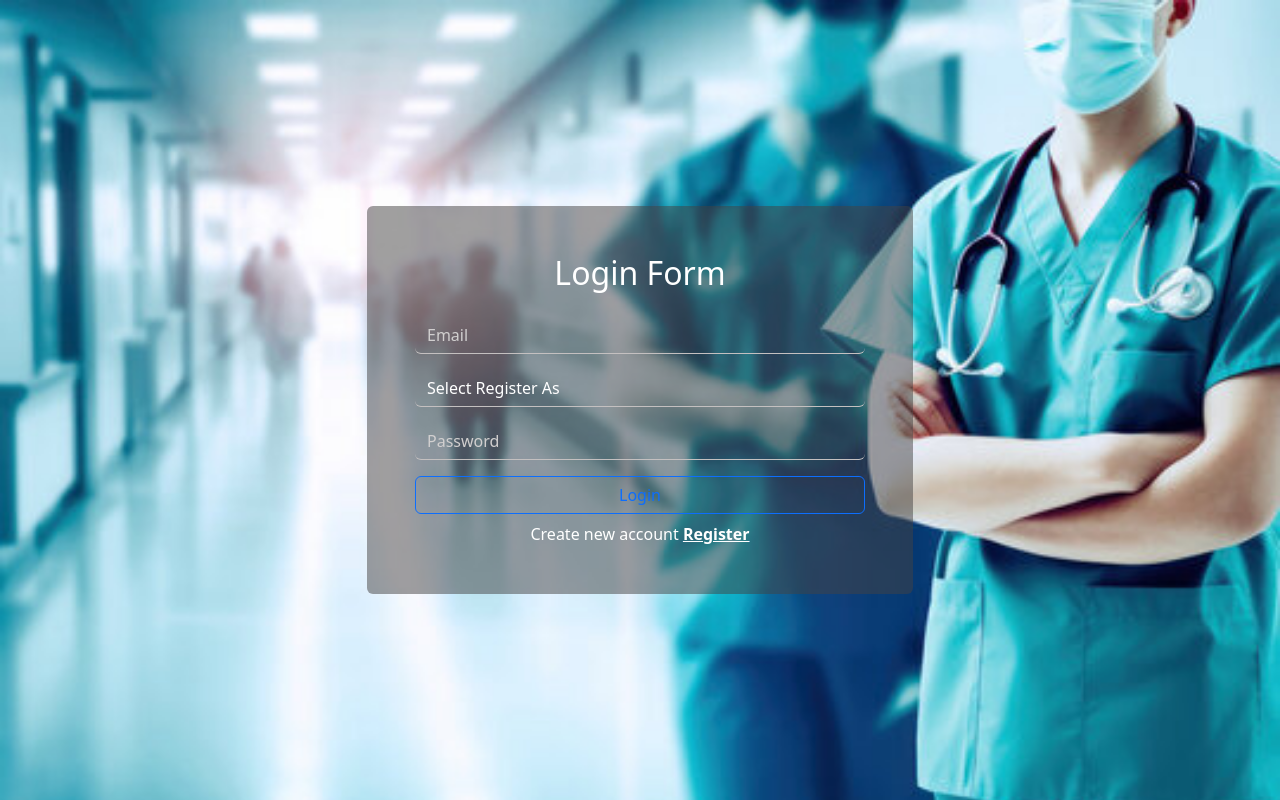
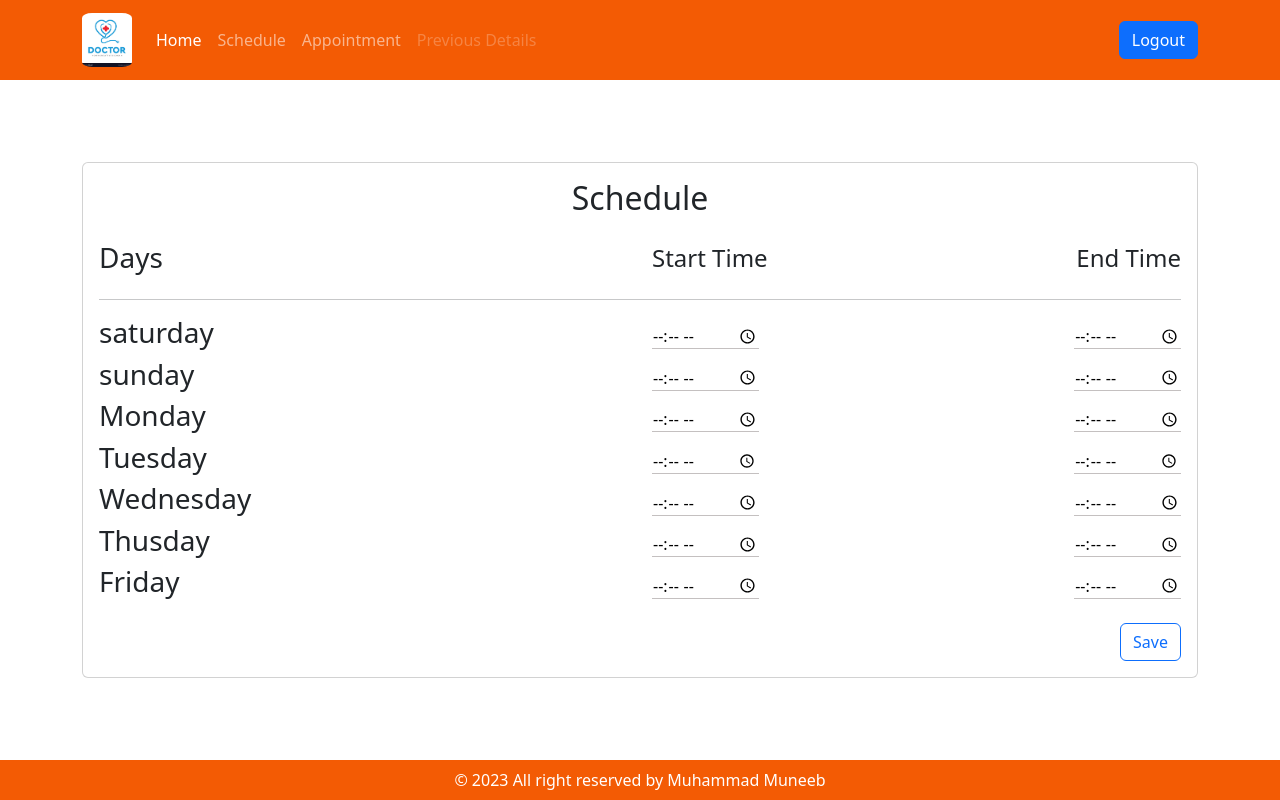
Before and after one commit to MuneebBhaii/doctor_vs_patient, a React (Create React App) app: page /Schedule in a window 1280 px wide. Before the commit this address led to /auth/login. Built offline with nearby package versions, Linux system fonts and the light colour scheme.

Commit message:
'addClock'

```diff
--- a/src/App.scss
+++ b/src/App.scss
@@ -22,34 +22,23 @@ footer{
 label {
   margin: 5px;
 }
-
-// .textmanage {
-//   display: -webkit-box;
-//   -webkit-line-clamp: 4;
-//   -webkit-box-orient: vertical;
-//   overflow: hidden;
-//   text-overflow: ellipsis;
-//   margin-bottom: 0%;
-// }
-// .date{
-//   position: absolute;
-//   top: 230px;
-// }
-// .deleteOption , .editOption{
-//   position: absolute;
-//   top: 5px;
-//   right: 3px;
-//   font-size: large;
-// }
-// .editOption{
-//   right: 25px;
-// }
-// .menu{
-//   background-color: blue;
-//   color: white;
-//   border-radius: 5px;
-//   border: 1px solid #ccc;
-//   margin-bottom: 10px;
-//   padding: 5px;
-//   display: none;
-// }
+// schedule
+.spaceBeteen{
+  display: flex;
+  justify-content: space-between;
+  align-items: center;
+  input{
+    color: black !important;
+  }
+  input:focus{
+    outline: none;
+  }
+}
+.days{
+  display: block;
+}
+@media (max-width: 392px){
+  .days{
+    display: none;
+  }
+}
--- a/src/component/Navbar.js
+++ b/src/components/Navbar.js
@@ -1,5 +1,5 @@
 import { message } from 'antd';
-import React from 'react'
+import React, { useState } from 'react'
 import { Link } from 'react-router-dom'
 import { useAuthContext } from '../context/AuthContext';
 
@@ -30,7 +30,7 @@ export default function Navbar() {
               <Link className="nav-link" to='/Appointment'>Appointment</Link>
             </li>
             <li>
-              <Link className="nav-link disabled" to='/Income'>Income Details</Link>
+              <Link className="nav-link disabled" to='/Income'>Previous Details</Link>
             </li>
           </ul>
           <form className="d-flex" role="search">
--- a/src/pages/Doctor/Schedule.js
+++ b/src/pages/Doctor/Schedule.js
@@ -2,8 +2,88 @@ import React from 'react'
 
 export default function Schedule() {
   return (
-    <main>
-      <div>Schedule</div>
+    <main className='container d-flex justify-content-center'>
+      <div className="card w-100 py-2 px-1 p-sm-3 p-md-3">
+        <h2 className='text-center mb-4'>Schedule</h2>
+        <div className="row">
+          <div className="col days">
+            <h3>Days</h3>
+          </div>
+          <div className="col spaceBeteen">
+            <span className='h4'>Start Time</span>
+            <span className='h4'>End Time</span>
+          </div>
+        </div>
+        <hr />
+        <div className="row">
+          <div className="col">
+            <h3>saturday</h3>
+          </div>
+          <div className="col spaceBeteen">
+            <input type="time" name="" id="" />
+            <input type="time" name="" id="" />
+          </div>
+        </div>
+        <div className="row">
+          <div className="col">
+            <h3>sunday</h3>
+          </div>
+          <div className="col spaceBeteen">
+            <input type="time" name="" id="" />
+            <input type="time" name="" id="" />
+          </div>
+        </div>
+        <div className="row">
+          <div className="col">
+            <h3>Monday</h3>
+          </div>
+          <div className="col spaceBeteen">
+            <input type="time" name="" id="" />
+            <input type="time" name="" id="" />
+          </div>
+        </div>
+        <div className="row">
+          <div className="col">
+            <h3>Tuesday</h3>
+          </div>
+          <div className="col spaceBeteen">
+            <input type="time" name="" id="" />
+            <input type="time" name="" id="" />
+          </div>
+        </div>
+        <div className="row">
+          <div className="col">
+            <h3>Wednesday</h3>
+          </div>
+          <div className="col spaceBeteen">
+            <input type="time" name="" id="" />
+            <input type="time" name="" id="" />
+          </div>
+        </div>
+        <div className="row">
+          <div className="col">
+            <h3>Thusday</h3>
+          </div>
+          <div className="col spaceBeteen">
+            <input type="time" name="" id="" />
+            <input type="time" name="" id="" />
+          </div>
+        </div>
+        <div className="row">
+          <div className="col">
+            <h3>Friday</h3>
+          </div>
+          <div className="col spaceBeteen">
+            <input type="time" name="" id="" />
+            <input type="time" name="" id="" />
+          </div>
+        </div>
+        <div className="row mt-3">
+          <div className="col d-flex justify-content-end">
+            <button className='btn btn-outline-primary'>Save</button>
+            </div>
+        </div>
+      </div>
     </main>
   )
 }
--- a/src/pages/Doctor/index.js
+++ b/src/pages/Doctor/index.js
@@ -1,8 +1,8 @@
 import React from 'react'
 import { Route, Routes } from 'react-router-dom'
 import Home from './Home'
-import Navbar from '../../component/Navbar'
-import Footer from '../../component/Footer'
+import Navbar from '../../components/Navbar'
+import Footer from '../../components/Footer'
 import Schedule from './Schedule'
 import Appointment from './Appointment'
 export default function index() {
--- a/src/pages/Routes.js
+++ b/src/pages/Routes.js
@@ -10,9 +10,9 @@ export default function Index() {
   return (
     <BrowserRouter>
     <Routes>
-      <Route path="/*" element={<PrivateRoute Component={Doctor}/>} />
-      {/* <Route path="/*" element={<Doctor/>}/> */}
-      <Route path="/Auth/*" element={!isAuth ? <Auth/> : <Navigate to ="/" replace/>} />
+      {/* <Route path="/*" element={<PrivateRoute Component={Doctor}/>} /> */}
+      <Route path="/*" element={<Doctor/>}/>
+      {/* <Route path="/Auth/*" element={!isAuth ? <Auth/> : <Navigate to ="/" replace/>} /> */}
       <Route path='*' element ={<h1 className='text-center'>page not found <br /> 404</h1>} />
     </Routes>
     </BrowserRouter>
```
Also changed, not shown: src/components/Footer.js (renamed from src/component/Footer.js).
